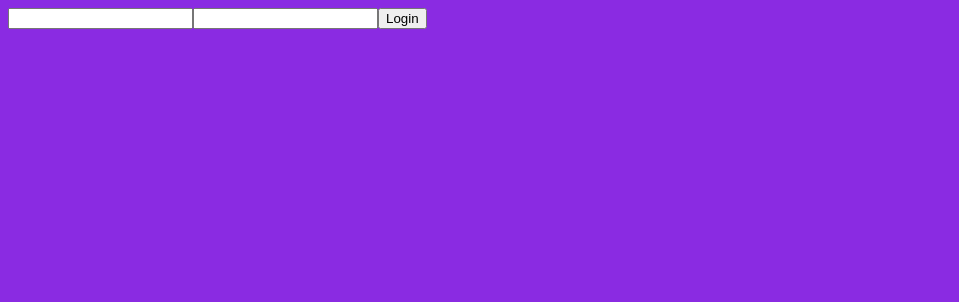
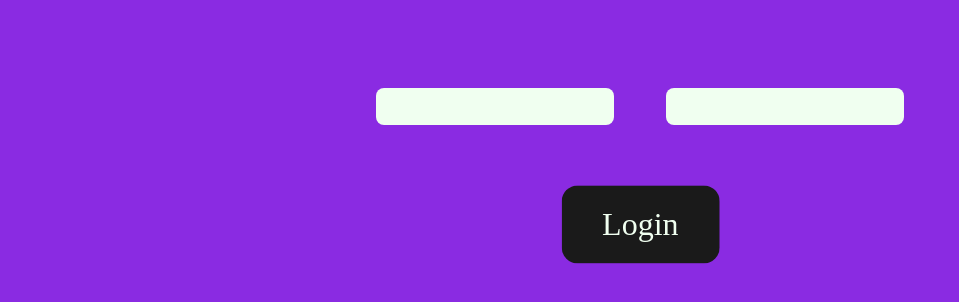
Before and after one commit to Gurrnos/DegreeProject-Node.js-vs-Python, a React (Vite) app in the folder frontend/: page /Login in a window 1280 px wide. Shown: the top 302 px of the page, without its empty margins (0-959 px from the left). Built offline with nearby package versions, Linux system fonts and the light colour scheme.

Commit message:
Stuffing

```diff
--- a/frontend/src/css/App.scss
+++ b/frontend/src/css/App.scss
@@ -30,4 +30,56 @@
         button:focus-visible {
             outline: 4px auto -webkit-focus-ring-color;
         }
+
 }
+#loginWrapper {
+    display: flex;
+    justify-content: center;
+    align-items: center;
+
+    input {
+        border-radius: 8px;
+            border: 1px solid transparent;
+            padding: 0.6em 1.2em;
+            font-size: 1em;
+            font-weight: 500;
+            font-family: inherit;
+            background-color: honeydew;
+            cursor: pointer;
+            transition: border-color 0.25s;
+            margin-top: 10vh;
+            margin-inline: 2vw;
+            scale: 1;
+            border: 0;
+    }
+}
+.submit {
+    display: flex;
+    justify-content: center;
+    align-items: center;
+    input {
+
+        border-radius: 8px;
+        border: 1px solid transparent;
+        padding: 0.6em 1.2em;
+        font-size: 1em;
+        font-weight: 500;
+        font-family: inherit;
+        background-color: #1a1a1a;
+        cursor: pointer;
+        transition: border-color 0.25s;
+        color: honeydew;
+        margin-top: 10vh;
+        margin-inline: 5vw;
+        scale: 2;
+    }
+
+    input:hover {
+        border-color: #646cff;
+    }
+
+    input:focus,
+    input:focus-visible {
+        outline: 4px auto -webkit-focus-ring-color;
+    }
+}
--- a/frontend/src/routes/Login.jsx
+++ b/frontend/src/routes/Login.jsx
@@ -4,7 +4,7 @@
   const [userData, setUserData] = useState({
     username: "",
     password: "",
-    })
+  });
   function handleChange(e) {
     const { name, value } = e.target;
 
@@ -15,19 +15,52 @@
   }
   function Login(e) {
     const data = {
-        ...userData
+      ...userData,
+    };
+    fetch("http://localhost:8080/Login", {
+      method: "POST",
+      headers: {
+        "Content-Type": "application/json",
+      },
+      body: JSON.stringify(data),
+    })
+      .then((response) => {
+        if (!response.ok) {
+          throw new Error("Failed to log in");
         }
+        return response.json();
+      })
+      .then((data) => {
+        console.log("Logged in");
+      })
+      .catch((error) => {
+        console.error(error.message);
+      });
   }
 
   return (
     <>
-      <div>
       <form onSubmit={Login}>
-          <input type="text" id="username" name="username" required onChange={handleChange}/>
-          <input type="password" id="password" name="password" required onChange={handleChange}/>
-          <input type="submit" value="Login"/>
+        <div id="loginWrapper">
+          <input
+            type="text"
+            id="username"
+            name="username"
+            required
+            onChange={handleChange}
+          />
+          <input
+            type="password"
+            id="password"
+            name="password"
+            required
+            onChange={handleChange}
+          />
+        </div>
+        <div className="submit">
+          <input type="submit" value="Login" />
+        </div>
       </form>
-      </div>
     </>
   );
 };
```
Lines whose indentation alone changed are shown as unchanged.
